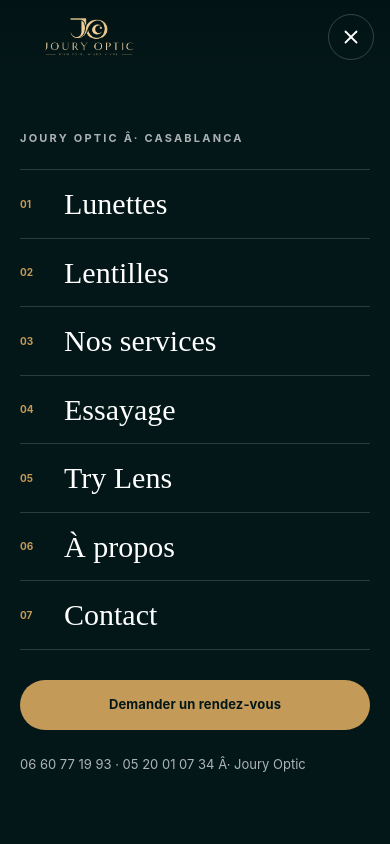
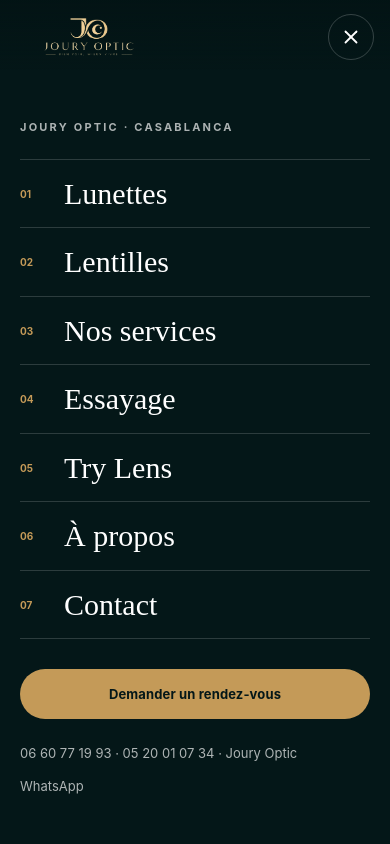
Before and after one commit to Anasseurukoo/joury-optic, a Next.js app: page / in a window 390 px wide. Both pictures are taken after a click on the button "Ouvrir le menu". Shown: the top 844 px of the page. Built offline with nearby package versions, Linux system fonts and the light colour scheme.

Commit message:
Fix Joury mobile contact links

```diff
--- a/components/Header.tsx
+++ b/components/Header.tsx
@@ -29,7 +29,8 @@
       <a className="skip-link" href="#main">Aller au contenu</a>
       <header className={`header ${overlay ? "header-overlay" : ""} ${scrolled ? "header-scrolled" : ""}`}>
         <div className="header-inner header-inner-clean">
-          <Link href="/" className="header-brand" aria-label="Joury Optic, accueil">{/* eslint-disable-next-line @next/next/no-img-element */}
+          <Link href="/" className="header-brand" aria-label="Joury Optic, accueil">
+            {/* eslint-disable-next-line @next/next/no-img-element */}
             <img src={withBasePath("/brand/logo-navbar-v3-tight.png")} alt="Joury Optic" width={640} height={184} />
           </Link>
 
@@ -56,7 +57,7 @@
 
       <div id="mobile-navigation" className={`mobile-menu ${open ? "mobile-menu-open" : ""}`} aria-hidden={!open}>
         <div className="mobile-menu-inner">
-          <p className="eyebrow light">Joury Optic Â· Casablanca</p>
+          <p className="eyebrow light">Joury Optic · Casablanca</p>
           <nav aria-label="Navigation mobile">
             {navigation.map((item, index) => (
               <Link key={item.href} href={item.href} onClick={() => setOpen(false)}>
@@ -69,8 +70,9 @@
             <Link href="/rendez-vous" className="button button-gold" onClick={() => setOpen(false)}>
               Demander un rendez-vous
             </Link>
-            <a href={`tel:${business.phoneHref}`}>{business.phoneDisplay} Â· {business.contactName}</a>
-            <a href={`mailto:${business.email}`}>{business.email}</a>
+            <a href={`tel:${business.phoneHref}`}>{business.phoneDisplay} · {business.contactName}</a>
+            <a href={business.whatsappUrl} target="_blank" rel="noreferrer">WhatsApp</a>
+            {business.email && <a href={`mailto:${business.email}`}>{business.email}</a>}
           </div>
         </div>
       </div>
```
